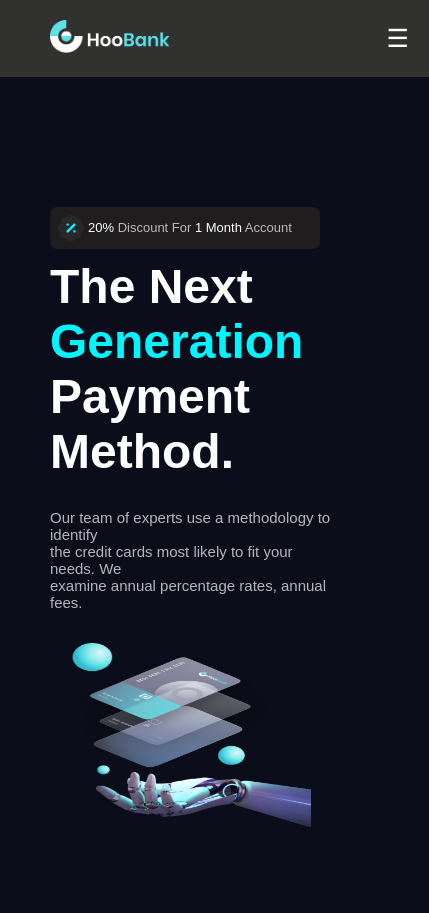
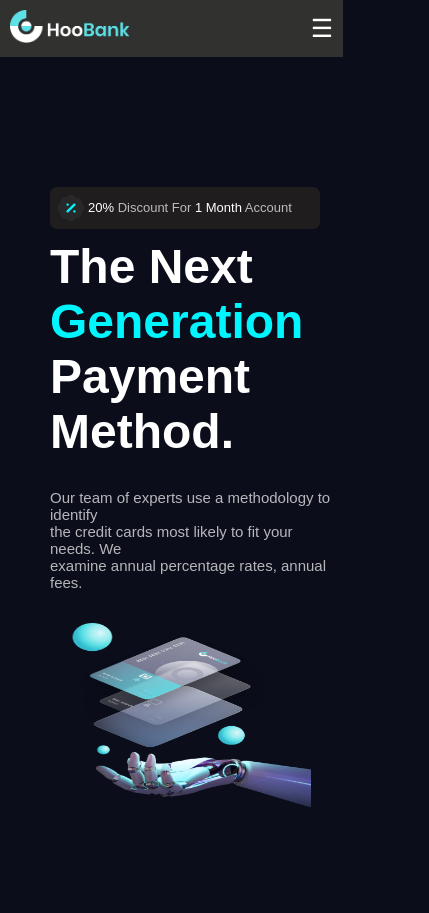
Before and after one commit to Andypraise/Hoobank, a plain HTML site: page index.html in a window 390 px wide. Shown: the top 913 px of the page, 429 px wide, since content can reach past the window. Drawn offline with Linux system fonts and the light colour scheme.

Commit message:
made changes in nav-container

```diff
--- a/css/style.css
+++ b/css/style.css
@@ -398,7 +398,19 @@ body {
     display: none;
   }
   .navbar{
-    width: 110%;
+    width: 88%;
+
+  }
+  .logo{
+    padding: 0;
+  }
+  .logo img{
+    width: 20px;
+  }
+  .nav-container{
+ padding: 10px;
+
+ gap: 0;
   }
   .img img{
 width: 90%;
```
